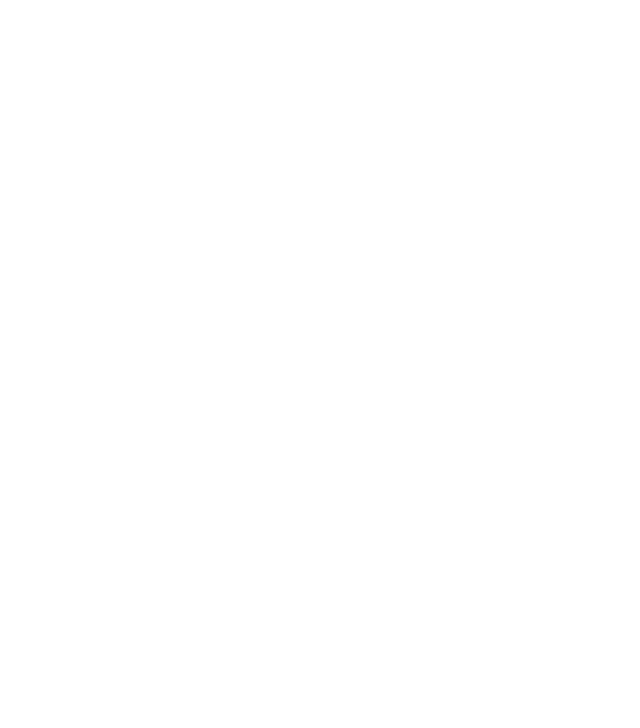
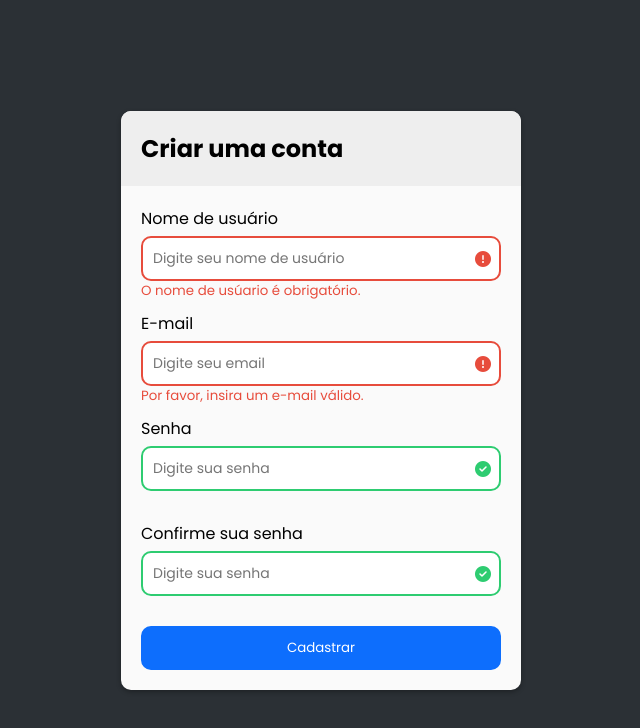
Before and after one commit to antunesnick/WebApp-LP1, a plain HTML site: page cadastros/usuarios.html in a window 1280 px wide. Shown: the whole page, without its empty margins (319-959 px from the left). Drawn offline with Linux system fonts and the light colour scheme.

Commit message:
feat: Criar pagina cadastro de usuários, falta js

```diff
--- /dev/null
+++ b/cadastros/styles/usuarios.css
@@ -0,0 +1,101 @@
+@import url('https://fonts.googleapis.com/css2?family=Open+Sans:ital,wght@0,500;1,500&family=Poppins:wght@400;500;700&display=swap');
+
+* {
+    box-sizing: border-box;
+    margin: 0;
+    padding: 0;
+    font-family: "Poppins", sans-serif;
+}
+
+body {
+    width: 100%;
+    min-height: 100vh;
+    display: flex;
+    justify-content: center;
+    align-items: center;
+    background-color: #2b3035;
+}
+
+.container {
+    background-color: #fafafa;
+    border-radius: 10px;
+    box-shadow: 0 2px 5px rgba(0, 0, 0, 0.3);
+    width: 400px;
+    max-width: 100%;
+    overflow: hidden;
+}
+
+.header {
+    background-color: #eee;
+    padding: 20px;
+}
+
+form {
+    padding: 20px;
+}
+
+.form-control {
+    margin-bottom: 10px;
+    padding-bottom: 20px;
+    position: relative;
+}
+
+.form-control label {
+    display: inline-block;
+    margin-bottom: 5px;
+}
+
+.form-control input {
+    border: 2px solid #f0f0f0;
+    display: block;
+    border-radius: 10px;
+    font-size: 14px;
+    width: 100%;
+    padding: 10px;
+}
+
+.form-control i {
+    position: absolute;
+    top: 45px;
+    right: 10px;
+    visibility: hidden;
+}
+
+.form-control small {
+    position: absolute;
+    bottom: 0;
+    left: 0;
+    visibility: hidden;
+}
+
+form button {
+    background-color: #0d6efd;
+    border: 2px solid #0d6efd;
+    color: #fff;
+    width: 100%;
+    border-radius: 10px;
+    padding: 10px;
+}
+
+.form-control.success input {
+    border-color: #2ecc71;
+}
+
+.form-control.error input {
+    border-color: #e74c3c;
+}
+
+.form-control.success i.fa-check-circle {
+    color: #2ecc71;
+    visibility: visible;
+}
+
+.form-control.error i.fa-exclamation-circle {
+    color: #e74c3c;
+    visibility: visible;
+}
+
+.form-control.error small {
+    visibility: visible;
+    color: #e74c3c;
+}
--- a/cadastros/usuarios.html
+++ b/cadastros/usuarios.html
@@ -1,11 +1,49 @@
 <!DOCTYPE html>
-<html lang="en">
+<html lang="pt-br" data-bs-theme="dark">
 <head>
     <meta charset="UTF-8">
     <meta name="viewport" content="width=device-width, initial-scale=1.0">
+    <link rel="stylesheet" href="./styles/usuarios.css">
     <title>Cadastro de Usuários</title>
 </head>
 <body>
+    <main class="container">
+        <div class="header">
+            <h2>Criar uma conta</h2>
+        </div>
 
+        <form action="post">
+            <div class="form-control error">
+                <label for="username">Nome de usuário</label>
+                <input type="text" id="username" placeholder="Digite seu nome de usuário">
+                <i class="fas fa-exclamation-circle"></i>
+                <i class="fas fa-check-circle"></i>
+                <small>O nome de usúario é obrigatório.</small>
+            </div>
+            <div class="form-control error">
+                <label for="email">E-mail</label>
+                <input type="email" id="email" placeholder="Digite seu email">
+                <i class="fas fa-exclamation-circle"></i>
+                <i class="fas fa-check-circle"></i>
+                <small>Por favor, insira um e-mail válido.</small>
+            </div>
+            <div class="form-control success">
+                <label for="password">Senha</label>
+                <input type="password" id="password" placeholder="Digite sua senha">
+                <i class="fas fa-exclamation-circle"></i>
+                <i class="fas fa-check-circle"></i>
+                <small>A senha é obrigatória</small>
+            </div>
+            <div class="form-control success">
+                <label for="confirm-password">Confirme sua senha</label>
+                <input type="password" id="confirm-password" placeholder="Digite sua senha">
+                <i class="fas fa-exclamation-circle"></i>
+                <i class="fas fa-check-circle"></i>
+                <small>As senhas não conferem.</small>
+            </div>
+            <button type="submit">Cadastrar</button>
+        </form>
+    </main>
+    <script src="https://kit.fontawesome.com/9680025836.js" crossorigin="anonymous"></script>
 </body>
 </html>
```
